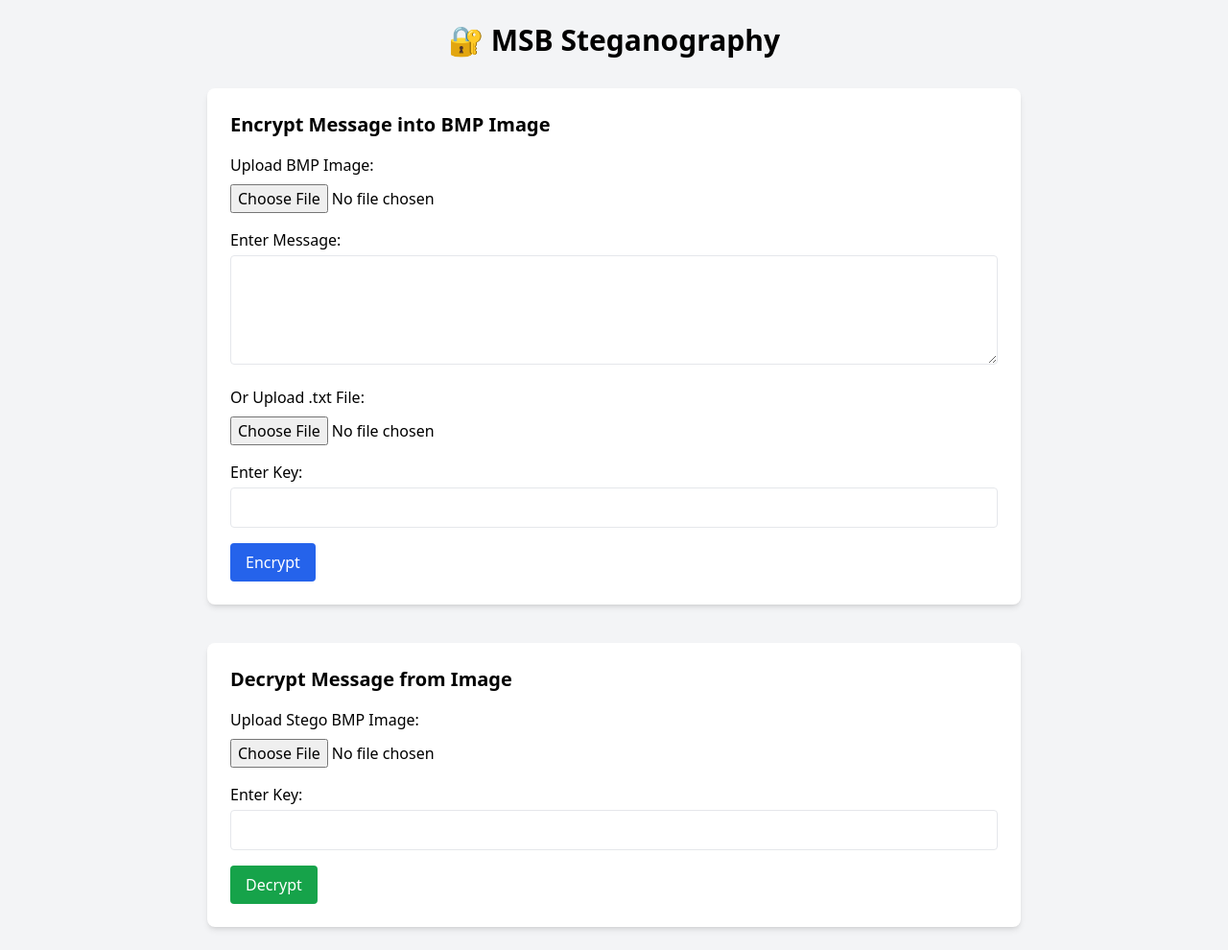
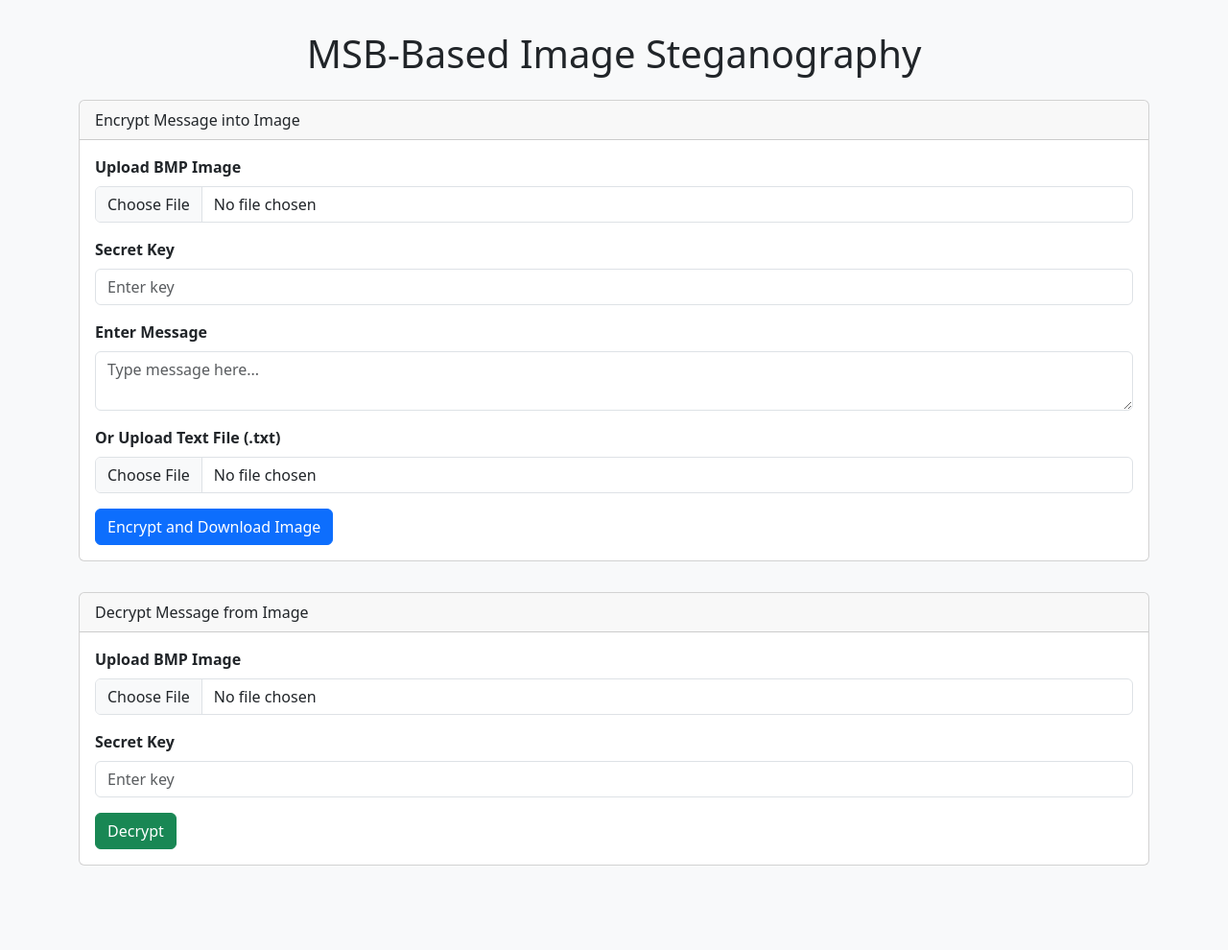
Before and after one commit to Saikiran-Challa/msb_web_stego, a Flask app: page / in a window 1280 px wide. Shown: the whole page at 96% size. After the commit the page ends 902 px from the top, so only its background shows below. Run offline with Flask 3, Linux system fonts and the light colour scheme; some libraries are stand-ins or nearby versions.

Commit message:
Fix BMP file handling and enhance stego UI

```diff
--- a/app.py
+++ b/app.py
@@ -1,4 +1,4 @@
-from flask import Flask, render_template, request, send_file, redirect, url_for
+from flask import Flask, render_template, request, send_file
 import os
 from stego_utils import encode_image, decode_image
 from werkzeug.utils import secure_filename
@@ -16,11 +16,14 @@ def encrypt():
     image = request.files["image"]
     key = request.form["key"]
 
-    # Process either message textarea or uploaded .txt file
+    # Handle message input via textarea or .txt file
     message = request.form.get("message", "")
     text_file = request.files.get("textfile")
     if text_file and text_file.filename.endswith(".txt"):
         message = text_file.read().decode("utf-8")
+
+    if not image.filename.endswith(".bmp"):
+        return "<h3>Error: Please upload a BMP image file (.bmp)</h3>"
 
     filename = secure_filename(image.filename)
     img_path = os.path.join(UPLOAD_FOLDER, filename)
@@ -30,7 +33,7 @@ def encrypt():
     try:
         encode_image(img_path, message, key, output_path)
     except Exception as e:
-        return f"<h3>Error: {e}</h3>"
+        return f"<h3>Error during encryption: {e}</h3>"
 
     return send_file(output_path, as_attachment=True)
 
@@ -39,6 +42,9 @@ def decrypt():
     image = request.files["image"]
     key = request.form["key"]
 
+    if not image.filename.endswith(".bmp"):
+        return "<h3>Error: Please upload a BMP image file (.bmp)</h3>"
+
     filename = secure_filename(image.filename)
     img_path = os.path.join(UPLOAD_FOLDER, filename)
     image.save(img_path)
@@ -46,11 +52,10 @@ def decrypt():
     try:
         hidden_message = decode_image(img_path, key)
     except Exception as e:
-        return f"<h3>Error: {e}</h3>"
+        return f"<h3>Error during decryption: {e}</h3>"
 
     return render_template("index.html", decrypted_text=hidden_message)
 
 if __name__ == "__main__":
-   import os
-   port = int(os.environ.get("PORT", 5000))
-   app.run(host='0.0.0.0', port=port, debug=True)
+    port = int(os.environ.get("PORT", 5000))
+    app.run(host='0.0.0.0', port=port, debug=True)
--- a/templates/index.html
+++ b/templates/index.html
@@ -1,71 +1,81 @@
 <!DOCTYPE html>
 <html lang="en">
 <head>
-  <meta charset="UTF-8" />
-  <meta name="viewport" content="width=device-width, initial-scale=1.0" />
-  <title>MSB Steganography Web App</title>
-  <script src="https://cdn.tailwindcss.com"></script>
+    <meta charset="UTF-8">
+    <meta name="viewport" content="width=device-width, initial-scale=1.0">
+    <title>MSB Web Steganography</title>
+    <link rel="stylesheet" href="https://cdn.jsdelivr.net/npm/bootstrap@5.3.0/dist/css/bootstrap.min.css">
+    <style>
+        body {
+            padding: 2rem;
+            background-color: #f8f9fa;
+        }
+        .card {
+            margin-bottom: 2rem;
+        }
+        .form-label {
+            font-weight: 600;
+        }
+    </style>
 </head>
-<body class="bg-gray-100 font-sans">
-  <div class="max-w-4xl mx-auto p-6">
-    <h1 class="text-3xl font-bold text-center mb-8">🔐 MSB Steganography</h1>
+<body>
+    <div class="container">
+        <h1 class="text-center mb-4">MSB-Based Image Steganography</h1>
 
-    <!-- Encrypt Form -->
-    <div class="bg-white shadow-md rounded-lg p-6 mb-10">
-      <h2 class="text-xl font-semibold mb-4">Encrypt Message into BMP Image</h2>
-      <form action="/encrypt" method="post" enctype="multipart/form-data" id="encryptForm">
-        <div class="mb-4">
-          <label class="block font-medium">Upload BMP Image:</label>
-          <input type="file" name="image" accept=".bmp" required class="mt-2" id="imageInput" />
+        <div class="card">
+            <div class="card-header">Encrypt Message into Image</div>
+            <div class="card-body">
+                <form action="/encrypt" method="POST" enctype="multipart/form-data">
+                    <div class="mb-3">
+                        <label for="image" class="form-label">Upload BMP Image</label>
+                        <input type="file" name="image" id="image" accept=".bmp,image/bmp,image/x-windows-bmp" class="form-control" required>
                     </div>
-        <div class="mb-4">
-          <label class="block font-medium">Enter Message:</label>
-          <textarea name="message" rows="4" class="w-full border rounded mt-1 p-2"></textarea>
+
+                    <div class="mb-3">
+                        <label for="key" class="form-label">Secret Key</label>
+                        <input type="text" name="key" id="key" class="form-control" placeholder="Enter key" required>
                     </div>
-        <div class="mb-4">
-          <label class="block font-medium">Or Upload .txt File:</label>
-          <input type="file" name="textfile" accept=".txt" class="mt-2" />
+
+                    <div class="mb-3">
+                        <label class="form-label">Enter Message</label>
+                        <textarea name="message" id="message" class="form-control" placeholder="Type message here..."></textarea>
                     </div>
-        <div class="mb-4">
-          <label class="block font-medium">Enter Key:</label>
-          <input type="text" name="key" required class="w-full border rounded mt-1 p-2" id="keyInput" />
+
+                    <div class="mb-3">
+                        <label for="textfile" class="form-label">Or Upload Text File (.txt)</label>
+                        <input type="file" name="textfile" id="textfile" accept=".txt" class="form-control">
                     </div>
-        <button type="submit" class="bg-blue-600 text-white px-4 py-2 rounded hover:bg-blue-700">Encrypt</button>
+
+                    <button type="submit" class="btn btn-primary">Encrypt and Download Image</button>
                 </form>
             </div>
+        </div>
 
-    <!-- Decrypt Form -->
-    <div class="bg-white shadow-md rounded-lg p-6">
-      <h2 class="text-xl font-semibold mb-4">Decrypt Message from Image</h2>
-      <form action="/decrypt" method="post" enctype="multipart/form-data" id="decryptForm">
-        <div class="mb-4">
-          <label class="block font-medium">Upload Stego BMP Image:</label>
-          <input type="file" name="image" accept=".bmp" required class="mt-2" id="decryptImageInput" />
+        <div class="card">
+            <div class="card-header">Decrypt Message from Image</div>
+            <div class="card-body">
+                <form action="/decrypt" method="POST" enctype="multipart/form-data">
+                    <div class="mb-3">
+                        <label for="image" class="form-label">Upload BMP Image</label>
+                        <input type="file" name="image" id="image" accept=".bmp,image/bmp,image/x-windows-bmp" class="form-control" required>
                     </div>
-        <div class="mb-4">
-          <label class="block font-medium">Enter Key:</label>
-          <input type="text" name="key" required class="w-full border rounded mt-1 p-2" id="decryptKeyInput" />
+
+                    <div class="mb-3">
+                        <label for="key" class="form-label">Secret Key</label>
+                        <input type="text" name="key" id="key" class="form-control" placeholder="Enter key" required>
                     </div>
-        <button type="submit" class="bg-green-600 text-white px-4 py-2 rounded hover:bg-green-700">Decrypt</button>
+
+                    <button type="submit" class="btn btn-success">Decrypt</button>
                 </form>
 
                 {% if decrypted_text %}
-      <div class="mt-6">
-        <h3 class="text-lg font-semibold">Decrypted Message:</h3>
-        <p class="mt-2 whitespace-pre-wrap bg-gray-100 p-4 border rounded">{{ decrypted_text }}</p>
+                    <div class="alert alert-info mt-3">
+                        <strong>Decrypted Message:</strong>
+                        <pre>{{ decrypted_text }}</pre>
                     </div>
                 {% endif %}
             </div>
         </div>
-
-  <script>
-    // Clear inputs on new image upload
-    document.getElementById("imageInput").addEventListener("change", () => {
-      document.getElementById("encryptForm").reset();
-    });
-    document.getElementById("decryptImageInput").addEventListener("change", () => {
-      document.getElementById("decryptForm").reset();
-    });
-  </script>
+    </div>
 </body>
 </html>
```
Also changed, not shown: render.yaml (added, +9 -0 lines). Lines whose indentation alone changed are shown as unchanged.
